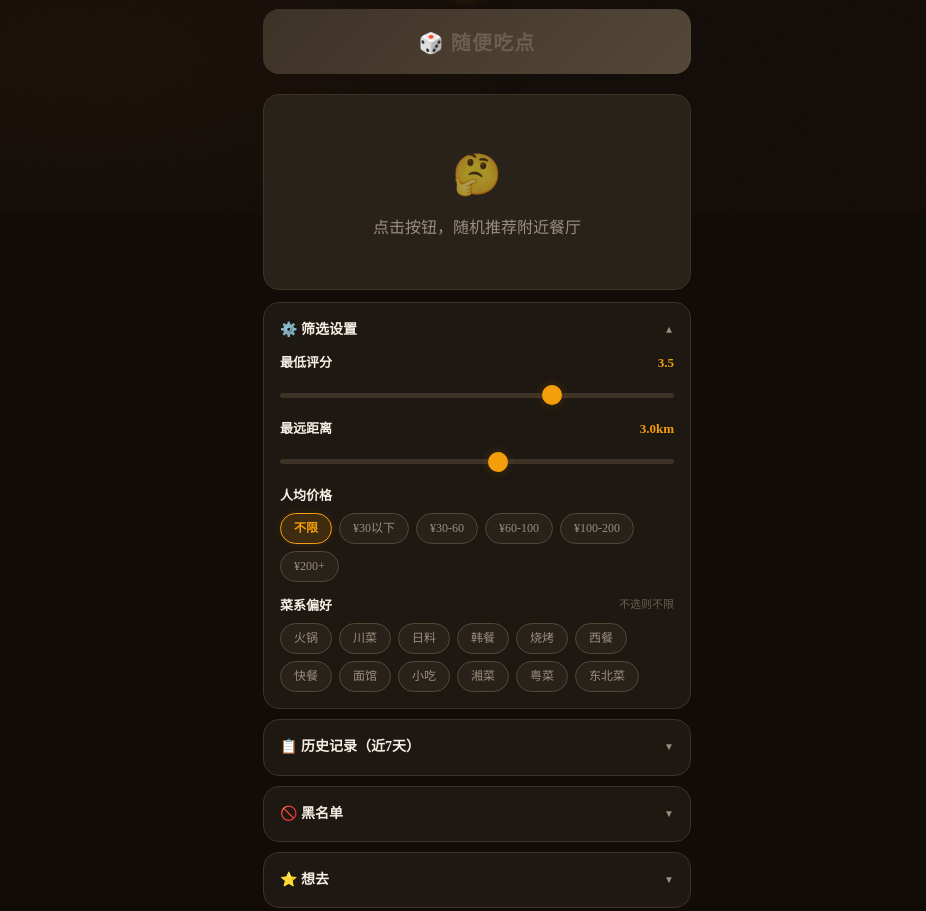
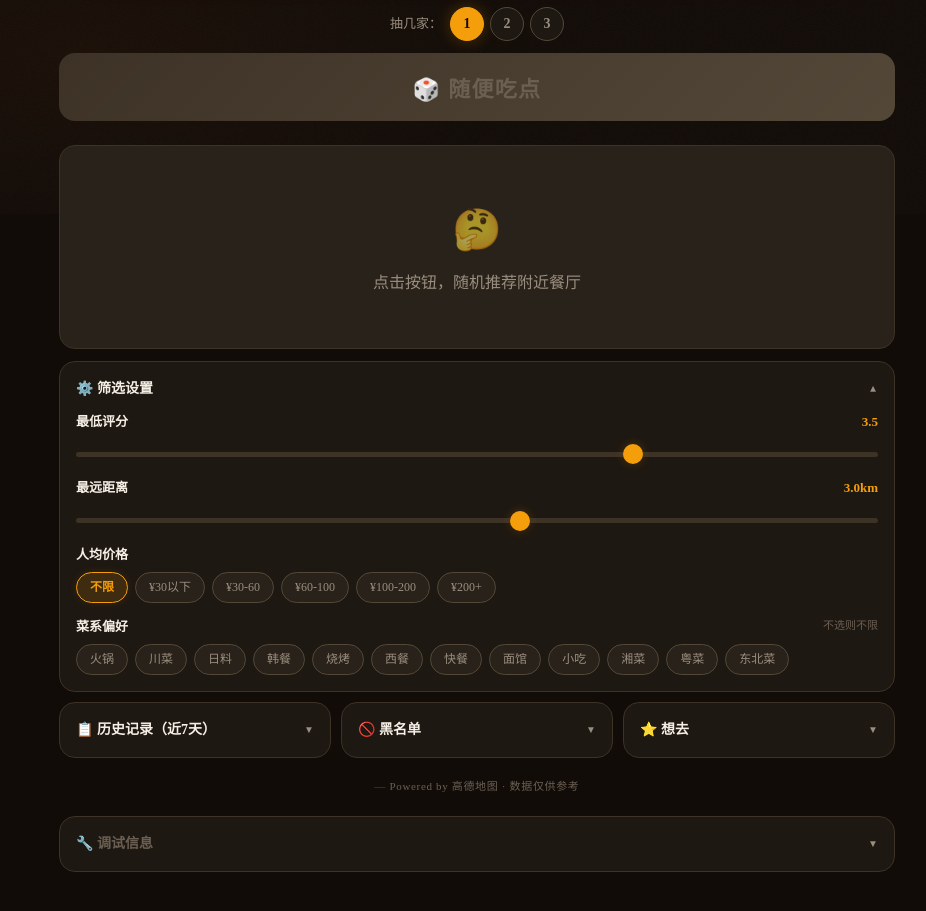
Before and after one commit to jianzheMa/what-to-eat, a plain HTML site: page index.html in a window 1280 px wide. Shown: the part 586-1497 px from the top of the page, without its empty margins (163-1089 px from the left). Drawn offline with Linux system fonts and the light colour scheme; a web font is replaced by a local one.

Commit message:
响应式布局：桌面端全宽显示 + 底部三栏并排

```diff
--- a/index.html
+++ b/index.html
@@ -111,6 +111,22 @@ body::after {
   z-index: 1;
 }
 
+/* 平板 — 适度加宽 */
+@media (min-width: 640px) {
+  .container {
+    max-width: 600px;
+    padding: 24px 24px 40px;
+  }
+}
+
+/* 桌面 — 充分利用屏幕宽度 */
+@media (min-width: 900px) {
+  .container {
+    max-width: 900px;
+    padding: 28px 32px 48px;
+  }
+}
+
 /* Header */
 .header {
   text-align: center;
@@ -565,6 +581,21 @@ body::after {
 .section:hover {
   border-color: var(--border-light);
 }
+
+/* Bottom sections grid — 桌面端三列并排 */
+.bottom-sections-grid {
+  display: grid;
+  gap: 10px;
+}
+@media (min-width: 768px) {
+  .bottom-sections-grid {
+    grid-template-columns: repeat(3, 1fr);
+  }
+  .bottom-sections-grid .section {
+    margin-bottom: 0;
+  }
+}
+
 .section-header {
   display: flex;
   justify-content: space-between;
@@ -845,11 +876,33 @@ body::after {
 ::-webkit-scrollbar-thumb { background: var(--border-light); border-radius: 3px; }
 ::-webkit-scrollbar-thumb:hover { background: var(--text-muted); }
 
+/* Mobile small screen */
 @media (max-width: 360px) {
   .container { padding: 14px 12px 24px; }
   .header h1 { font-size: 30px; }
   .btn { font-size: 17px; padding: 15px 20px; }
   .result-name { font-size: 22px; }
+}
+
+/* 平板及以上 — 标题、图片、间距增强 */
+@media (min-width: 640px) {
+  .header { padding: 40px 0 8px; }
+  .header h1 { font-size: 48px; }
+  .header .subtitle { font-size: 15px; }
+  .header::after { margin-top: 18px; }
+  .result-photo { height: 280px; }
+  .result-name { font-size: 30px; }
+  .result-stars { font-size: 18px; }
+  .btn { font-size: 22px; }
+  .btn-row { margin: 8px 0 24px; }
+}
+
+/* 桌面 — 更大间距 */
+@media (min-width: 900px) {
+  .header { padding: 48px 0 12px; }
+  .header h1 { font-size: 56px; }
+  .result-photo { height: 320px; }
+  .result-card { padding: 28px 28px; }
 }
 </style>
 </head>
@@ -959,6 +1012,9 @@ body::after {
     </div>
   </div>
 
+  <!-- Bottom sections: 桌面端三列并排 -->
+  <div class="bottom-sections-grid">
+
   <!-- History -->
   <div class="section">
     <div class="section-header" id="historyHeader" role="button" tabindex="0" aria-expanded="false">
@@ -992,6 +1048,8 @@ body::after {
       <div id="favList"><div class="list-empty">暂无收藏</div></div>
     </div>
   </div>
+
+  </div><!-- /bottom-sections-grid -->
 
   <div class="footer">Powered by 高德地图 · 数据仅供参考</div>
 
```
